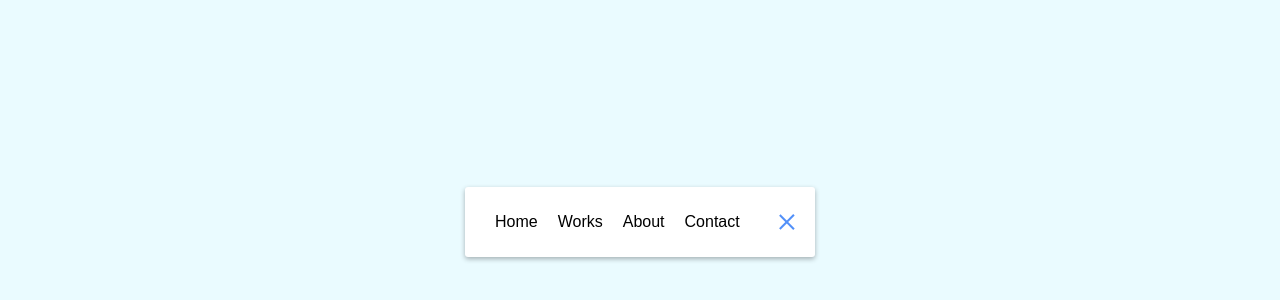
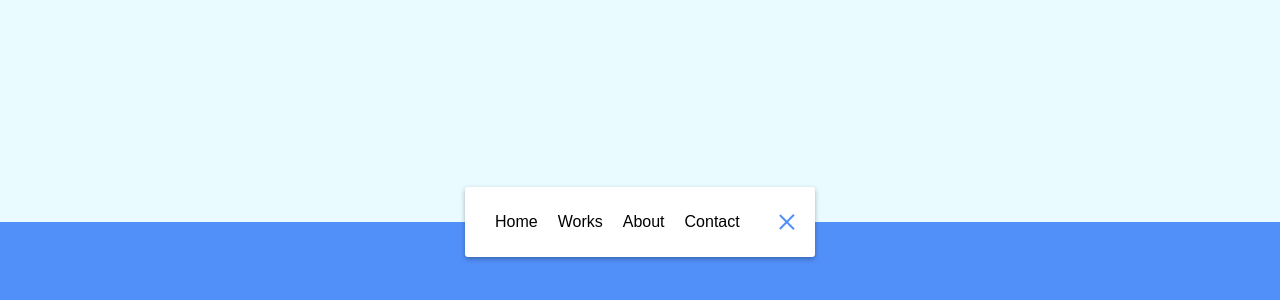
Before and after one commit to xiaowu55/html_css_js_practise, a plain HTML site: page animated-navigation/index.html in a window 1280 px wide. Shown: the part 178-478 px from the top of the page. Drawn offline with Linux system fonts and the light colour scheme; a web font is replaced by a local one.

```diff
--- a/animated-navigation/style.css
+++ b/animated-navigation/style.css
@@ -6,10 +6,13 @@
 
 body {
     background-color: #eafbff;
-    background-image: linear-gradient(to bottom #eafbff 0%,
+    background-image: linear-gradient(
+        to bottom,
+        #eafbff 0%,
         #eafbff 50%,
         #5290f9 50%,
-            #5290f9 100%);
+        #5290f9 100%
+      );
     font-family: 'Muli', sans-serif;
     display: flex;
     align-items: center;
```
Lines whose indentation alone changed are shown as unchanged.
